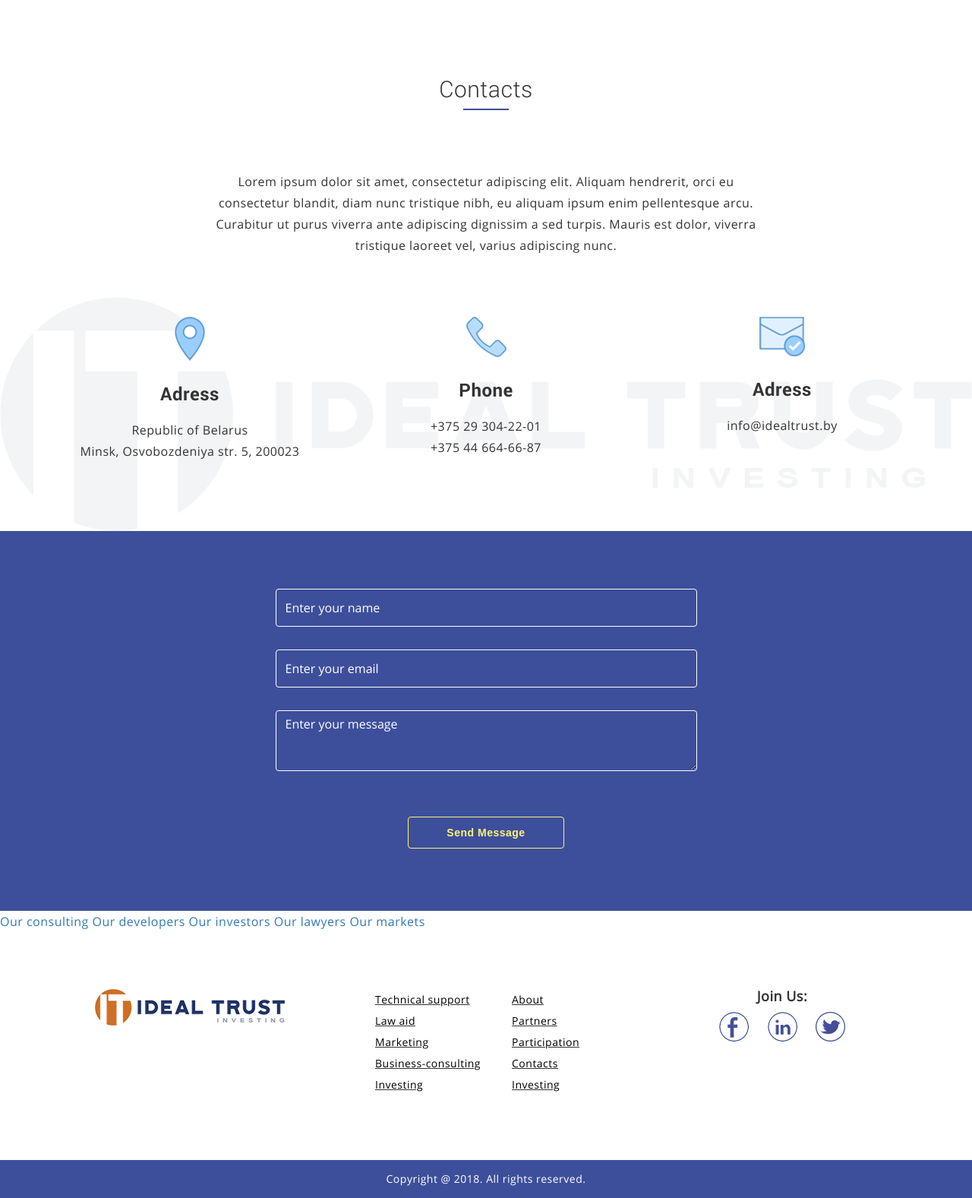
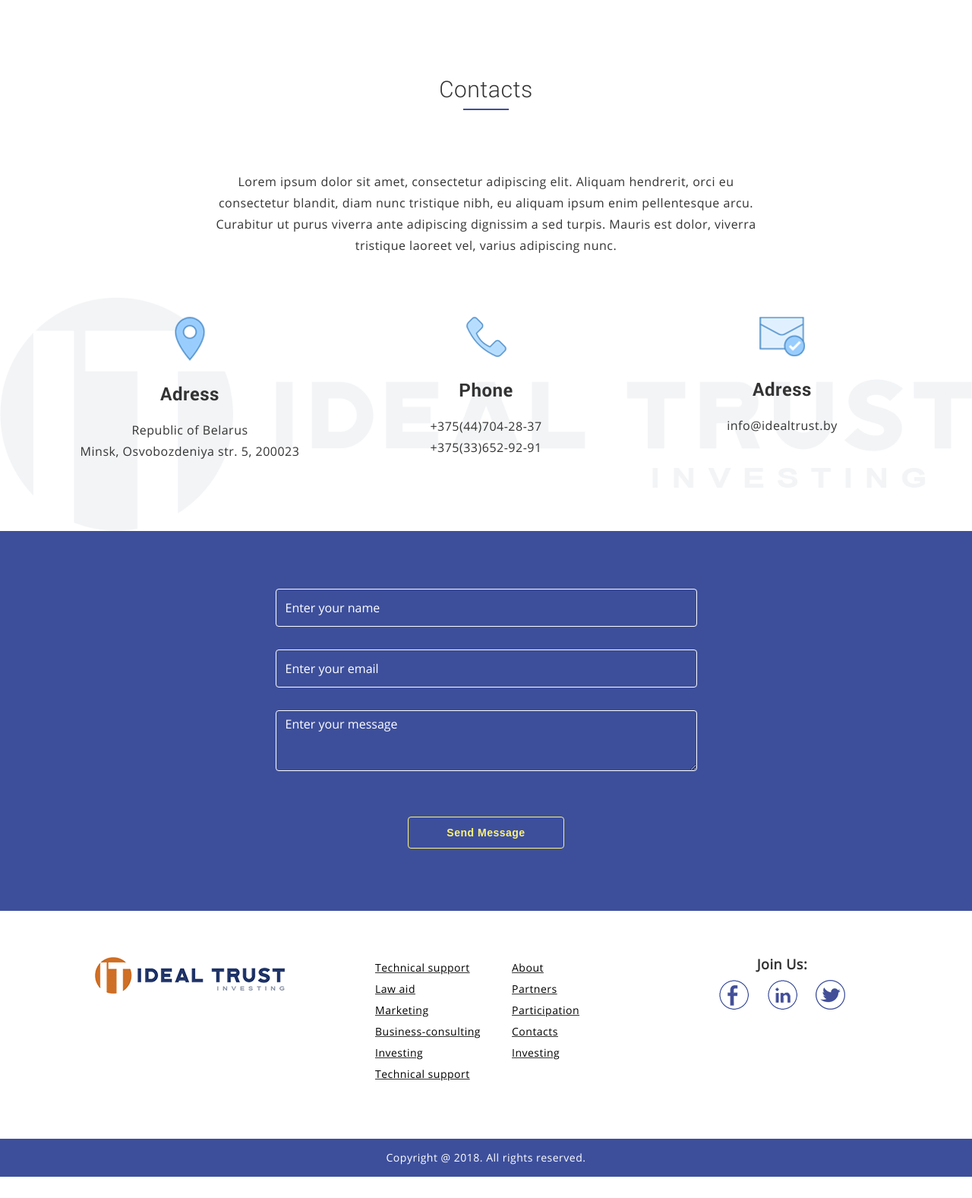
Before and after one commit to YuliyaSinkevich/idealtrust, a Flask app: page / in a window 1280 px wide. Shown: the part 3921-5498 px from the top of the page at 76% size. After the commit the page ends 5470 px from the top, so only its background shows below. Run offline with Flask 2, Linux system fonts and the light colour scheme; parts of the project's set-up code (start-up, migrations or seed data) failed here and were passed over; some libraries are stand-ins or nearby versions.

Commit message:
Code review

```diff
--- a/app/home/routes.py
+++ b/app/home/routes.py
@@ -27,6 +27,13 @@ def flash_success(text: str):
 
 def flash_error(text: str):
     flash(text, 'danger')
+
+
+def send_email(email: str, subject: str, message: str):
+    config = app.config['PUBLIC_CONFIG']
+    msg = Message(subject, recipients=[config['support']['contact_email']])
+    msg.body = 'From: {0} <{0}> {1}'.format(email, message)
+    mail.send(msg)
 
 
 # routes
--- a/app/templates/index.html
+++ b/app/templates/index.html
@@ -86,7 +86,7 @@
                         <h3>Technical Support</h3>
                         <p class="text-left">Lorem ipsum dolor sit amet, consectetur adipiscing elit. Aliquam hendrerit,
                             orci eu consectetur blandit, diam nunc tristique nibh, eu aliquam ipsum.</p>
-                        <a class="" href="{{ url_for('home.register') }}">{% trans %}Read more{% endtrans %}</a>
+                        <a class="" href="{{ url_for('home.our_developers') }}">{% trans %}Read more{% endtrans %}</a>
                     </div>
                 </div>
                 <div class="col-lg-4 service service2 text-center">
@@ -94,7 +94,7 @@
                         <h3>Law Aid</h3>
                         <p class="text-left">Lorem ipsum dolor sit amet, consectetur adipiscing elit. Aliquam hendrerit,
                             orci eu consectetur blandit, diam nunc tristique nibh, eu aliquam ipsum.</p>
-                        <a class="" href="{{ url_for('home.register') }}">{% trans %}Read more{% endtrans %}</a>
+                        <a class="" href="{{ url_for('home.our_lawyers') }}">{% trans %}Read more{% endtrans %}</a>
                     </div>
                 </div>
                 <div class="col-lg-4 service service3 text-center">
@@ -102,7 +102,7 @@
                         <h3>Marketing</h3>
                         <p class="text-left">Lorem ipsum dolor sit amet, consectetur adipiscing elit. Aliquam hendrerit,
                             orci eu consectetur blandit, diam nunc tristique nibh, eu aliquam ipsum.</p>
-                        <a class="" href="{{ url_for('home.register') }}">{% trans %}Read more{% endtrans %}</a>
+                        <a class="" href="{{ url_for('home.our_markets') }}">{% trans %}Read more{% endtrans %}</a>
                     </div>
                 </div>
                 <div class="col-lg-4 service service4 text-center">
@@ -110,7 +110,7 @@
                         <h3>Business Consulting</h3>
                         <p class="text-left">Lorem ipsum dolor sit amet, consectetur adipiscing elit. Aliquam hendrerit,
                             orci eu consectetur blandit, diam nunc tristique nibh, eu aliquam ipsum.</p>
-                        <a class="" href="{{ url_for('home.register') }}">{% trans %}Read more{% endtrans %}</a>
+                        <a class="" href="{{ url_for('home.our_consulting') }}">{% trans %}Read more{% endtrans %}</a>
                     </div>
                 </div>
                 <div class="col-lg-4 service service5 text-center">
@@ -118,7 +118,7 @@
                         <h3>Investing</h3>
                         <p class="text-left">Lorem ipsum dolor sit amet, consectetur adipiscing elit. Aliquam hendrerit,
                             orci eu consectetur blandit, diam nunc tristique nibh, eu aliquam ipsum.</p>
-                        <a class="" href="{{ url_for('home.register') }}">{% trans %}Read more{% endtrans %}</a>
+                        <a class="" href="{{ url_for('home.our_investors') }}">{% trans %}Read more{% endtrans %}</a>
                     </div>
                 </div>
                 <div class="col-lg-4 service service6 text-center">
@@ -126,7 +126,7 @@
                         <h3>Technical Support</h3>
                         <p class="text-left">Lorem ipsum dolor sit amet, consectetur adipiscing elit. Aliquam hendrerit,
                             orci eu consectetur blandit, diam nunc tristique nibh, eu aliquam ipsum.</p>
-                        <a class="" href="{{ url_for('home.register') }}">{% trans %}Read more{% endtrans %}</a>
+                        <a class="" href="{{ url_for('home.our_developers') }}">{% trans %}Read more{% endtrans %}</a>
                     </div>
                 </div>
             </div>
@@ -177,7 +177,8 @@
                 <div class="col-xs-12 col-md-10 col-lg-8 text-center">
                     <p>We do not charge for our help. If you have an interesting project ant want to show it to the
                         world, and you are ready hard working, we are glad to invite you.</p>
-                    <a class="btn btn-yellow" href="{{ url_for('home.register') }}">{% trans %}Get Started{% endtrans %}</a>
+                    <a class="btn btn-yellow" href="{{ url_for('home.register') }}">{% trans %}Get Started{% endtrans
+                        %}</a>
                 </div>
                 <div class="col-xs-0 col-md-1 col-lg-2 text-center">
                 </div>
@@ -209,8 +210,8 @@
                 <div class="col-xs-12 col-md-4 col-lg-4 text-center ">
                     <img src="{{ url_for('static', filename='assets/images/iconPhone.png') }}">
                     <h3><b>Phone</b></h3>
-                    <p>+375 29 304-22-01<br/>
-                        +375 44 664-66-87</p>
+                    <p>+375(44)704-28-37<br/>
+                        +375(33)652-92-91</p>
                 </div>
                 <div class="col-xs-12 col-md-4 col-lg-4 text-center ">
                     <img src="{{ url_for('static', filename='assets/images/iconEmail.png') }}">
@@ -247,12 +248,6 @@
             </div>
         </div>
     </section>
-
-    <a href="{{ url_for('home.our_consulting') }}">Our consulting</a>
-    <a href="{{ url_for('home.our_developers') }}">Our developers</a>
-    <a href="{{ url_for('home.our_investors') }}">Our investors</a>
-    <a href="{{ url_for('home.our_lawyers') }}">Our lawyers</a>
-    <a href="{{ url_for('home.our_markets') }}">Our markets</a>
 </main>
 
 <!-- Footer -->
@@ -264,11 +259,15 @@
             </div>
             <div class="col-xs-12 col-md-4 col-lg-4 text-center menuFooter">
                 <ul>
-                    <li><a href="#">{% trans %}Technical support{% endtrans %}</a></li>
-                    <li><a href="#">{% trans %}Law aid{% endtrans %}</a></li>
-                    <li><a href="#">{% trans %}Marketing{% endtrans %}</a></li>
-                    <li><a href="#">{% trans %}Business-consulting{% endtrans %}</a></li>
-                    <li><a href="#">{% trans %}Investing{% endtrans %}</a></li>
+                    <li><a href="{{ url_for('home.our_developers') }}">{% trans %}Technical support{% endtrans %}</a>
+                    </li>
+                    <li><a href="{{ url_for('home.our_lawyers') }}">{% trans %}Law aid{% endtrans %}</a></li>
+                    <li><a href="{{ url_for('home.our_markets') }}">{% trans %}Marketing{% endtrans %}</a></li>
+                    <li><a href="{{ url_for('home.our_consulting') }}">{% trans %}Business-consulting{% endtrans %}</a>
+                    </li>
+                    <li><a href="{{ url_for('home.our_investors') }}">{% trans %}Investing{% endtrans %}</a></li>
+                    <li><a href="{{ url_for('home.our_developers') }}">{% trans %}Technical support{% endtrans %}</a>
+                    </li>
                 </ul>
                 <ul>
                     <li><a href="#">{% trans %}About{% endtrans %}</a></li>
```
Also changed, not shown: 1 other file.
